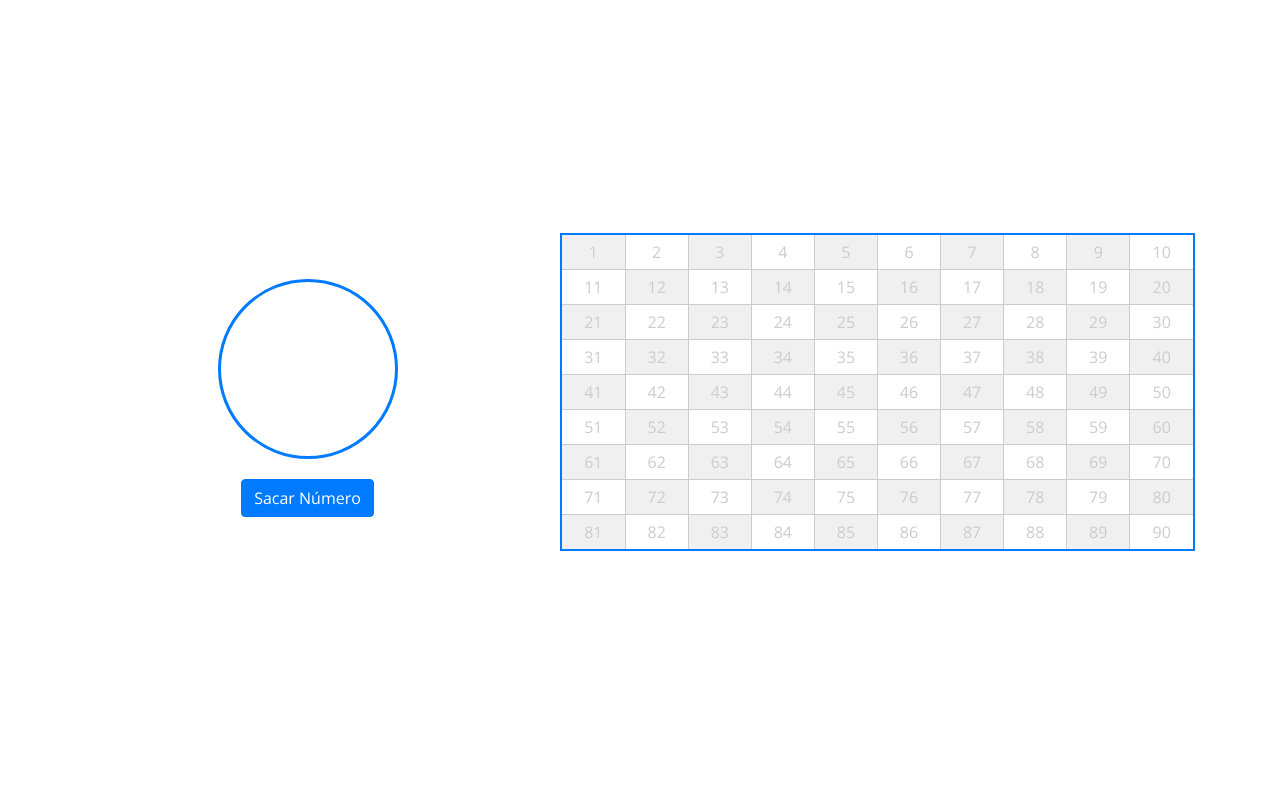
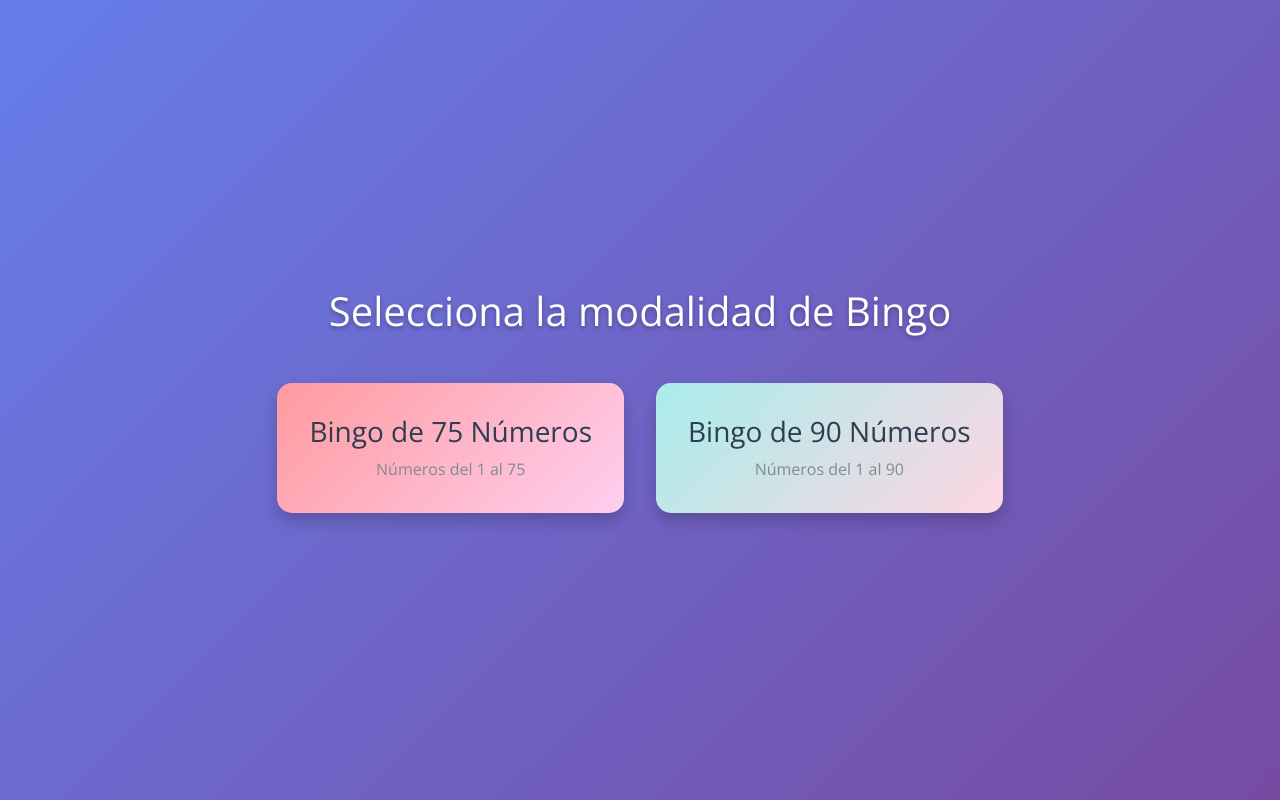
Before and after one commit to ericbirkner/bingo, a Vue app: page / in a window 1280 px wide. Built offline with nearby package versions, Linux system fonts and the light colour scheme.

Commit message:
update: add balls number seleccionoption

```diff
--- a/package.json
+++ b/package.json
@@ -33,6 +33,7 @@
     "es6-promise": "^4.2.8",
     "jquery": "^3.5.1",
     "popper.js": "^1.16.1",
+    "sass": "^1.32.0",
     "vue": "^3.0.0",
     "vuex": "^4.0.0-rc.2"
   },
@@ -46,7 +47,6 @@
     "eslint": "^6.7.2",
     "eslint-plugin-prettier": "^3.1.3",
     "eslint-plugin-vue": "^7.0.0-0",
-    "node-sass": "^4.12.0",
     "prettier": "^1.19.1",
     "sass-loader": "^8.0.2",
     "vue-cli-plugin-cordova": "~2.4.1",
--- a/src/App.vue
+++ b/src/App.vue
@@ -1,8 +1,38 @@
 <template>
-  <div class="container">
-    <div class="row align-items-center caja">
-    <Bingo />
-    <Cantados />
+  <div id="app">
+    <div v-if="!gameStarted" class="setup-screen">
+      <h1 class="text-white mb-5 text-center">Selecciona la modalidad de Bingo</h1>
+      <div class="mode-selection d-flex flex-wrap justify-content-center gap-4">
+        <button @click="startGame(75)" class="mode-btn btn-75">
+          <h3 class="mb-2">Bingo de 75 Números</h3>
+          <p class="mb-0">Números del 1 al 75</p>
+        </button>
+        <button @click="startGame(90)" class="mode-btn btn-90">
+          <h3 class="mb-2">Bingo de 90 Números</h3>
+          <p class="mb-0">Números del 1 al 90</p>
+        </button>
+      </div>
+    </div>
+
+    <div v-else class="game-screen">
+      <div class="container-fluid">
+        <div class="row align-items-center caja">
+          <div class="col-md-8">
+            <Bingo :totalNumbers="selectedMode" @gameOver="handleGameOver"/>
+          </div>
+          <div class="col-md-4">
+            <Cantados :totalNumbers="selectedMode" :calledNumbers="calledNumbers"/>
+          </div>
+        </div>
+      </div>
+
+      <div v-if="isGameOver" class="game-over-overlay">
+        <div class="game-over-content">
+          <h2 class="text-danger">¡Juego Terminado!</h2>
+          <p>Se han cantado todos los números del Bingo de {{ selectedMode }} números.</p>
+          <button @click="resetGame" class="btn btn-primary restart-btn">Jugar de nuevo</button>
+        </div>
+      </div>
     </div>
   </div>
 </template>
@@ -16,14 +46,41 @@ export default {
   components: {
     Bingo,
     Cantados
+  },
+  data() {
+    return {
+      gameStarted: false,
+      selectedMode: null,
+      isGameOver: false,
+      calledNumbers: []
+    };
+  },
+  methods: {
+    startGame(mode) {
+      this.selectedMode = mode;
+      this.gameStarted = true;
+      this.isGameOver = false;
+      this.calledNumbers = [];
+    },
+    resetGame() {
+      this.gameStarted = false;
+      this.selectedMode = null;
+      this.isGameOver = false;
+      this.calledNumbers = [];
+    },
+    handleGameOver() {
+      this.isGameOver = true;
+    }
   }
 };
 </script>
 
 <style lang="scss">
-@import url("https://fonts.googleapis.com/css2?family=Open+Sans&display=swap");
+@import url("https://fonts.googleapis.com/css2?family=Open+Sans:wght@300;400;600&display=swap");
 body {
   margin: 0;
+  background: linear-gradient(135deg, #667eea 0%, #764ba2 100%);
+  min-height: 100vh;
 }
 
 #app {
@@ -32,18 +89,130 @@ body {
   -moz-osx-font-smoothing: grayscale;
   text-align: center;
   color: #2c3e50;
+  .container, .container-fluid, .container-lg, .container-md, .container-sm, .container-xl{
+    width: auto;
+  }
 }
 
-.caja{
+.setup-screen {
+  display: flex;
+  flex-direction: column;
+  align-items: center;
+  justify-content: center;
+  min-height: 100vh;
+  padding: 2rem;
+
+  h1 {
+    color: white;
+    margin-bottom: 3rem;
+    text-shadow: 0 2px 4px rgba(0,0,0,0.3);
+  }
+
+  .mode-selection {
+    display: flex;
+    gap: 2rem;
+    flex-wrap: wrap;
+    justify-content: center;
+  }
+
+  .mode-btn {
+    background: white;
+    border: none;
+    border-radius: 15px;
+    padding: 2rem;
+    cursor: pointer;
+    transition: all 0.3s ease;
+    min-width: 300px;
+    text-align: center;
+    box-shadow: 0 8px 16px rgba(0,0,0,0.2);
+
+    &:hover {
+      transform: translateY(-5px);
+      box-shadow: 0 12px 24px rgba(0,0,0,0.3);
+    }
+
+    h3 {
+      margin: 0 0 0.5rem 0;
+      color: #2c3e50;
+    }
+
+    p {
+      margin: 0;
+      color: #7f8c8d;
+    }
+
+    &.btn-75 {
+      background: linear-gradient(135deg, #ff9a9e 0%, #fecfef 100%);
+    }
+
+    &.btn-90 {
+      background: linear-gradient(135deg, #a8edea 0%, #fed6e3 100%);
+    }
+  }
+}
+
+.game-screen {
+  position: relative;
+}
+
+.caja {
   height: 100vh;
 }
 
+@media only screen and (max-width: 600px) {
+  .caja {
+    height: inherit;
+  }
 
-@media only screen and (max-width: 600px) {
-  .caja{
-    height: inherit;
+  .mode-selection {
+    flex-direction: column;
+    gap: 1rem;
+  }
+
+  .mode-btn {
+    min-width: 250px;
   }
 }
 
+.game-over-overlay {
+  position: fixed;
+  top: 0;
+  left: 0;
+  right: 0;
+  bottom: 0;
+  background: rgba(0, 0, 0, 0.8);
+  display: flex;
+  align-items: center;
+  justify-content: center;
+  z-index: 1000;
 
+  .game-over-content {
+    background: white;
+    padding: 2rem;
+    border-radius: 15px;
+    text-align: center;
+    max-width: 400px;
+
+    h2 {
+      color: #e74c3c;
+      margin-top: 0;
+    }
+
+    .restart-btn {
+      background: #3498db !important;
+      color: white;
+      border: none;
+      padding: 1rem 2rem !important;
+      border-radius: 25px;
+      cursor: pointer;
+      font-size: 1rem;
+      margin-top: 1rem;
+      transition: background 0.3s ease;
+
+      &:hover {
+        background: #2980b9 !important;
+      }
+    }
+  }
+}
 </style>
--- a/src/components/Bingo.vue
+++ b/src/components/Bingo.vue
@@ -1,76 +1,171 @@
 <template>
+  <div class="bingo-container container-fluid">
+    <div class="current-number-display text-center my-4">
+      <div v-if="lastCalledNumber" class="last-number">
+        <h2 class="text-primary">Último Número:</h2>
+        <div class="number-circle d-flex align-items-center justify-content-center mx-auto">
+          {{ lastCalledNumber }}
+        </div>
+      </div>
+      <div v-else class="no-number">
+        <h2 class="text-muted">Esperando...</h2>
+      </div>
+    </div>
 
-  <div class="col-lg-5 col-md-6 col-sm-12 text-center mb-4">
-      <div class="numero" @click="cantaNumero(numero)">{{ numero }}</div>
-      <button class="btn btn-primary" @click="sacarNumero()">
-        Sacar Número
+    <div class="game-controls text-center mb-4">
+      <button
+        @click="callNextNumber"
+        :disabled="isGameFinished || calledNumbers.length >= totalNumbers"
+        class="btn btn-success me-2 mb-2"
+      >
+        {{ isGameFinished ? '¡Juego Terminado!' : 'Cantar Número' }}
       </button>
-      <div class="mt-2" v-if="fin">
-        Fín del juego / <a href="javascript:location.reload()">jugar otra vez</a>
-      </div>
+      <button
+        @click="resetRound"
+        v-if="calledNumbers.length > 0"
+        class="btn btn-danger mb-2"
+      >
+        Reiniciar Ronda
+      </button>
+    </div>
 
+    <div class="game-info text-center mb-4">
+      <p class="mb-1">Números cantados: {{ calledNumbers.length }} de {{ totalNumbers }}</p>
+      <p class="mb-0">Modalidad: Bingo de {{ totalNumbers }} números</p>
+    </div>
   </div>
 </template>
 
 <script>
 export default {
   name: "Bingo",
+  props: {
+    totalNumbers: {
+      type: Number,
+      required: true
+    }
+  },
   data() {
     return {
-      numero: null,
-      numeros: [],
-      cantados: this.$store.state.cantados,
-      fin: false
+      calledNumbers: [],
+      availableNumbers: [],
+      lastCalledNumber: null,
+      isGameFinished: false
     };
   },
+  mounted() {
+    this.initializeAvailableNumbers();
+  },
   methods: {
-    generaNumeros() {
-      for (var i = 1; i < 91; i++) {
-        this.numeros.push(i);
+    initializeAvailableNumbers() {
+      this.availableNumbers = Array.from({ length: this.totalNumbers }, (_, i) => i + 1);
+    },
+
+    callNextNumber() {
+      if (this.isGameFinished || this.availableNumbers.length === 0) {
+        this.isGameFinished = true;
+        this.$emit('gameOver');
+        return;
+      }
+
+      const randomIndex = Math.floor(Math.random() * this.availableNumbers.length);
+      const number = this.availableNumbers.splice(randomIndex, 1)[0];
+      this.calledNumbers.push(number);
+      this.lastCalledNumber = number;
+
+      // Llamar a la función de audio original
+      this.cantaNumero(number);
+
+      // Emitir el número cantado para que otros componentes lo reciban
+      this.$emit('numberCalled', number);
+
+      // Verificar si se han cantado todos los números
+      if (this.calledNumbers.length >= this.totalNumbers) {
+        this.isGameFinished = true;
+        setTimeout(() => {
+          this.$emit('gameOver');
+        }, 1000);
       }
     },
-    sacarNumero() {
-      if (this.numeros.length > 0) {
-        let bolita = this.randomNumber(0, this.numeros.length - 1);
-        this.numero = this.numeros[bolita];
-        //this.cantados.push( this.numeros[bolita]);
-        this.$store.commit("addNumero", this.numeros[bolita]);
-        this.cantaNumero(this.numeros[bolita]);
-        this.numeros.splice(bolita, 1);
-      } else {
-        this.fin = true;
-      }
-    },
-    randomNumber(min, max) {
-      const r = Math.random() * (max - min) + min;
-      return Math.floor(r);
-    },
+
+    // Tu función de audio original
     cantaNumero(numero) {
       if ("speechSynthesis" in window) {
         var msg = new SpeechSynthesisUtterance();
         msg.text = numero;
+        msg.lang = 'es-ES'; // Idioma español
+        msg.rate = 0.8; // Velocidad un poco más lenta para claridad
         window.speechSynthesis.speak(msg);
       }
+    },
+
+    resetRound() {
+      this.calledNumbers = [];
+      this.lastCalledNumber = null;
+      this.isGameFinished = false;
+      this.initializeAvailableNumbers();
     }
   },
-  mounted() {
-    this.generaNumeros();
+  watch: {
+    calledNumbers: {
+      handler(newVal) {
+        // Propagar los números cantados al componente padre
+        this.$parent.calledNumbers = [...newVal];
+      },
+      deep: true
+    }
   }
 };
 </script>
 
-<!-- Add "scoped" attribute to limit CSS to this component only -->
-<style scoped lang="scss">
-.numero {
-  border-radius: 90px;
-  border: 3px solid #007bff;
-  font-size: 4em;
-  text-align: center;
-  width: 180px;
-  height: 180px;
-  line-height: 170px;
-  margin: 20px auto;
-  font-weight: 700;
-  transition: opacity .15s ease-in-out;
+<style scoped>
+.bingo-container {
+  padding: 1rem;
+  background: white;
+  border-radius: 10px;
+  margin: 1rem;
+  box-shadow: 0 4px 6px rgba(0,0,0,0.1);
+}
+
+.number-circle {
+  width: 100px;
+  height: 100px;
+  border-radius: 50%;
+  background: #3498db;
+  color: white;
+  font-size: 2rem;
+  font-weight: bold;
+  border: 5px solid #2980b9;
+  margin-top: 1rem;
+}
+
+.btn {
+  padding: 0.75rem 1.5rem;
+  font-size: 1rem;
+  border-radius: 5px;
+  transition: all 0.3s ease;
+}
+
+.btn-success {
+  background: #2ecc71;
+  border: none;
+}
+
+.btn-success:hover:not(:disabled) {
+  background: #27ae60;
+}
+
+.btn-success:disabled {
+  background: #95a5a6;
+  cursor: not-allowed;
+}
+
+.btn-danger {
+  background: #e74c3c;
+  border: none;
+}
+
+.btn-danger:hover {
+  background: #c0392b;
 }
 </style>
--- a/src/components/Cantados.vue
+++ b/src/components/Cantados.vue
@@ -1,85 +1,94 @@
 <template>
-
-  <div class="col-lg-7 col-md-6 col-sm-12 mb-3">
-    <table border="1">
-      <tr v-for="f in 9" v-bind:key="f">
-        <td
-          v-for="col in 10"
-          v-bind:key="col"
-          v-html="imprimeNumero(f, col)"
-        ></td>
-      </tr>
-    </table>
+  <div class="cantados-container container-fluid">
+    <h3 class="text-center mb-3">Números Cantados</h3>
+    <div class="numbers-grid">
+      <div
+        v-for="num in numbersToDisplay"
+        :key="num.id"
+        :class="['number-item', 'd-flex', 'align-items-center', 'justify-content-center', { 'called': num.called }]"
+      >
+        <span>{{ num.value }}</span>
+      </div>
+    </div>
+    <div class="stats row mt-3">
+      <div class="col-6">
+        <p class="mb-0"><strong>Restantes:</strong> {{ remainingCount }}</p>
+      </div>
+      <div class="col-6">
+        <p class="mb-0"><strong>Cantados:</strong> {{ calledCount }}</p>
+      </div>
+    </div>
   </div>
-
 </template>
 
 <script>
 export default {
   name: "Cantados",
-  data() {
-    return {
-      columna: 0
-    };
-  },
-  methods: {
-    imprimeNumero(fila, col) {
-      let numero = 0;
-      if (fila == 1) {
-        numero = col;
-      } else if (fila == 2) {
-        numero = col + 10;
-        //numero = col + fila*10;
-      } else if (fila > 2) {
-        numero = col - 1 + fila * 10 - 9;
-      }
-
-      if (this.$store.state.cantados.includes(numero)) {
-        return "<strong>" + numero + "</strong>";
-      } else {
-        return numero;
-      }
+  props: {
+    totalNumbers: {
+      type: Number,
+      required: true
+    },
+    calledNumbers: {
+      type: Array,
+      default: () => []
     }
   },
-  mounted() {}
+  computed: {
+    numbersToDisplay() {
+      const total = this.totalNumbers;
+      return Array.from({ length: total }, (_, i) => ({
+        id: i + 1,
+        value: i + 1,
+        called: this.calledNumbers.includes(i + 1)
+      }));
+    },
+    remainingCount() {
+      return this.totalNumbers - this.calledCount;
+    },
+    calledCount() {
+      return this.calledNumbers.length;
+    }
+  }
 };
 </script>
 
-<!-- Add "scoped" attribute to limit CSS to this component only -->
-<style lang="scss">
-table {
-  width: 100%;
-  border: 2px solid #007bff;
-  tr{
-    td {
-      padding: 5px;
-      color: #ccc;
-      border-color: #ccc;
-    }
-    &:nth-child(odd){
-      td{
-        &:nth-child(odd){
-          background:#f0f0f0;
-        }
-        &:nth-child(even){
-        background:#fff;
-        }
-      }
-    }
-    &:nth-child(even){
-      td{
-        &:nth-child(odd){
-          background:#fff;
-        }
-        &:nth-child(even){
-        background:#f0f0f0;
-        }
-      }
-    }
-  }
+<style scoped>
+.cantados-container {
+  background: white;
+  border-radius: 10px;
+  padding: 1rem;
+  margin: 1rem;
+  box-shadow: 0 4px 6px rgba(0,0,0,0.1);
+}
 
-  strong {
-    color: #007bff !important;
-  }
+.numbers-grid {
+  display: grid;
+  grid-template-columns: repeat(auto-fill, minmax(40px, 1fr));
+  gap: 0.25rem;
+  max-height: 400px;
+  overflow-y: auto;
+  margin: 1rem 0;
+}
+
+.number-item {
+  width: 40px;
+  height: 40px;
+  border: 2px solid #ddd;
+  border-radius: 50%;
+  font-weight: bold;
+  background: #f8f9fa;
+}
+
+.number-item.called {
+  background: #28a745;
+  color: white;
+  border-color: #28a745;
+}
+
+.stats {
+  display: flex;
+  justify-content: space-around;
+  font-weight: bold;
 }
 </style>
```
Also changed, not shown: 1 other file (tests, documents, lock files or other folders).
